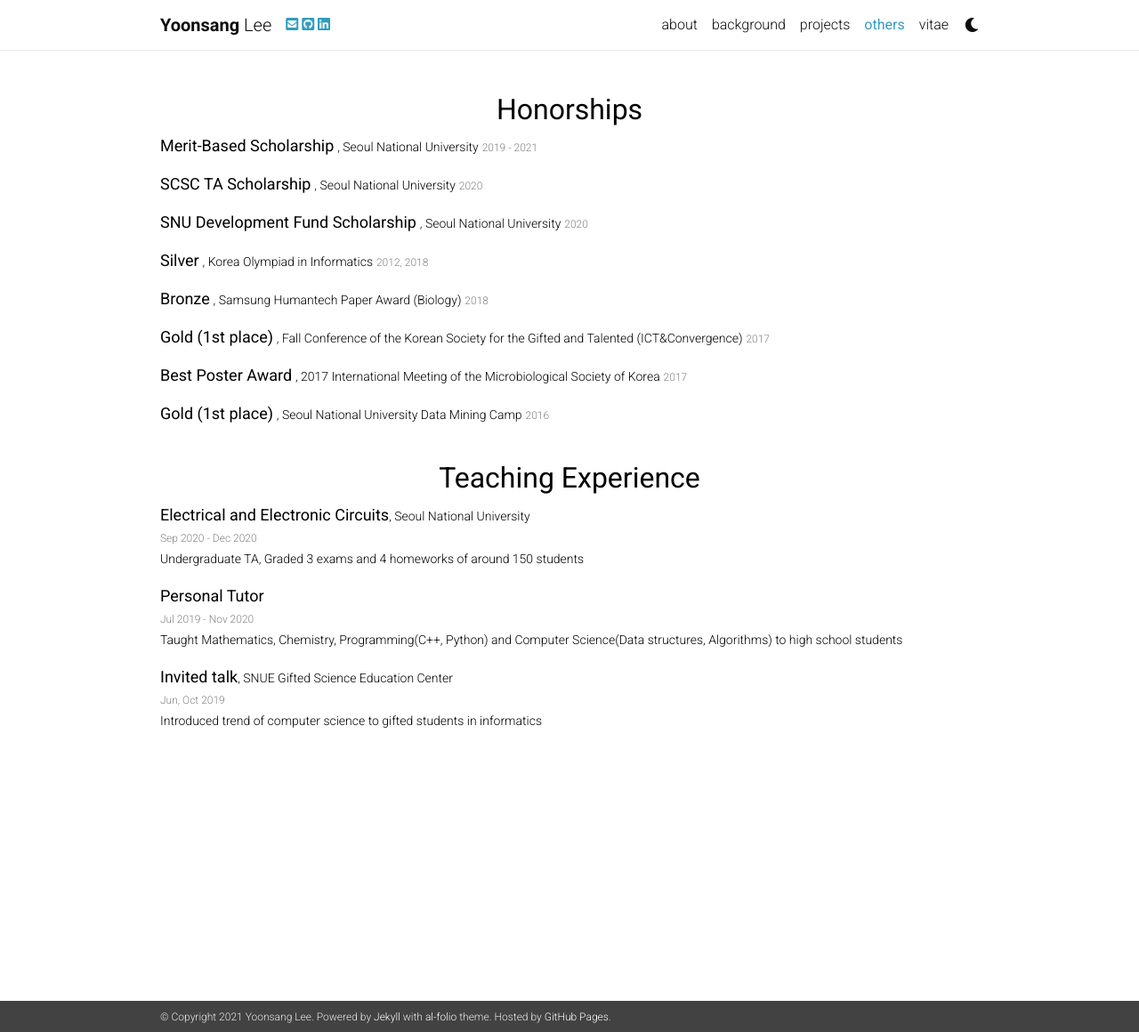
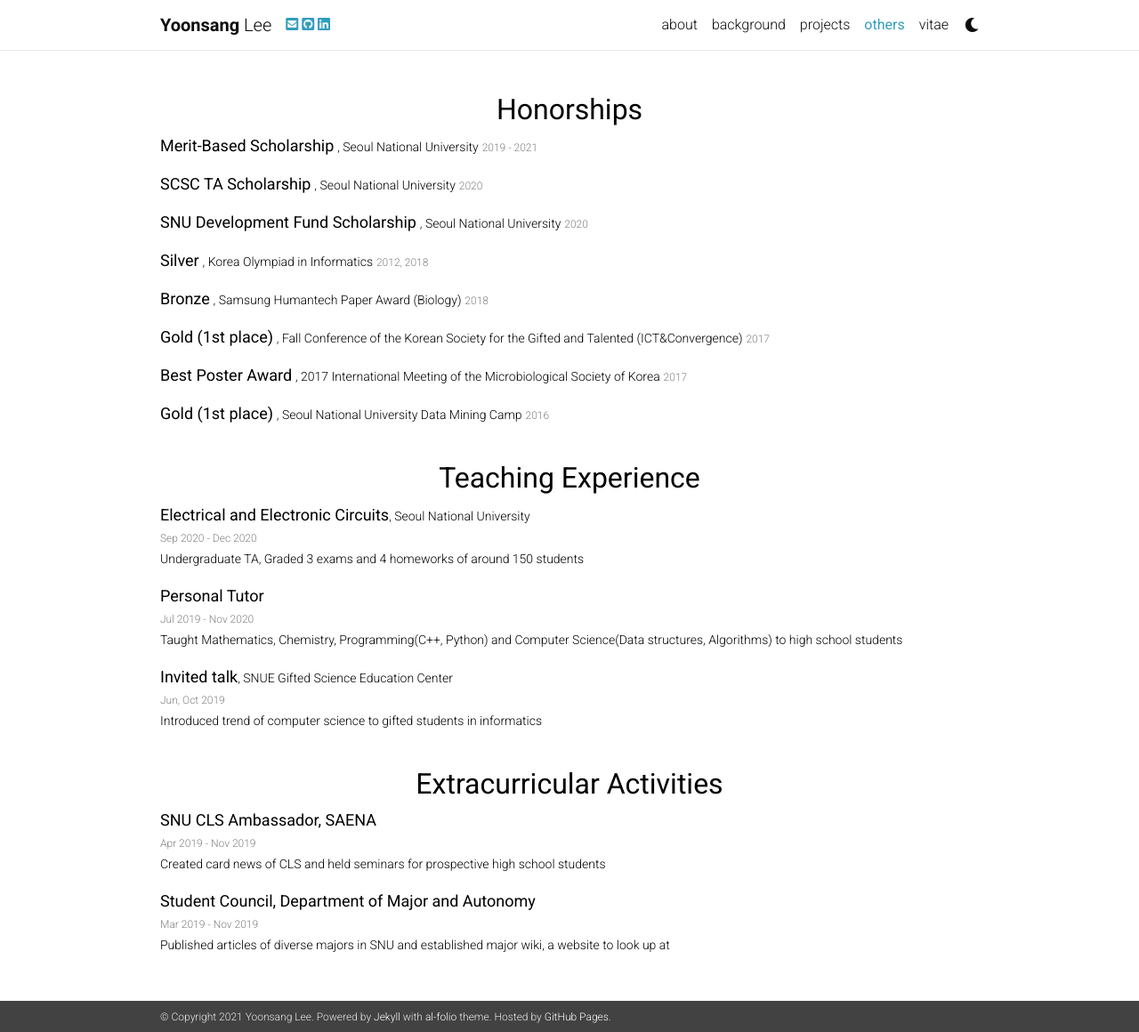
Before and after one commit to lilys012/lilys012.github.io, a Jekyll site: the page built from _pages/others.md, in a window 1280 px wide and 1160 px high. Shown: the whole window at 89% size. Built offline with Jekyll 4.4.1, drawn with Linux system fonts in a browser that asks for light colours; nearby versions of some CDN libraries; comment, search, counter and statistics services are not loaded; a style sheet for code colours, icons or effects is not loaded.

Commit message:
Second commit

```diff
--- a/_layouts/others.html
+++ b/_layouts/others.html
@@ -70,4 +70,20 @@ school students</span>
 
   </p>
 
+  <br>
+
+  <h2><b><center>Extracurricular Activities</center></b></h2>
+    <p>
+  	<span style="font-size:18px"><b>SNU CLS Ambassador, SAENA</b></span><br>
+  	<span style="color:grey; font-size:12px">Apr 2019 - Nov 2019</span><br>
+  	<span style="font-size:14px">Created card news of CLS and held seminars for prospective high school students</span>
+  </p>
+  <p>
+  	<span style="font-size:18px"><b>Student Council, Department of Major and Autonomy</b></span><br>
+  	<span style="color:grey; font-size:12px">Mar 2019 - Nov 2019</span><br>
+  	<span style="font-size:14px">Published articles of diverse majors in SNU and established major wiki, a website to look up at</span>
+  </p>
+
+  </p>
+
 </div>
```
Also changed, not shown: _layouts/background.html (+8 -1 lines), _layouts/projects.html (+6 -1 lines).
